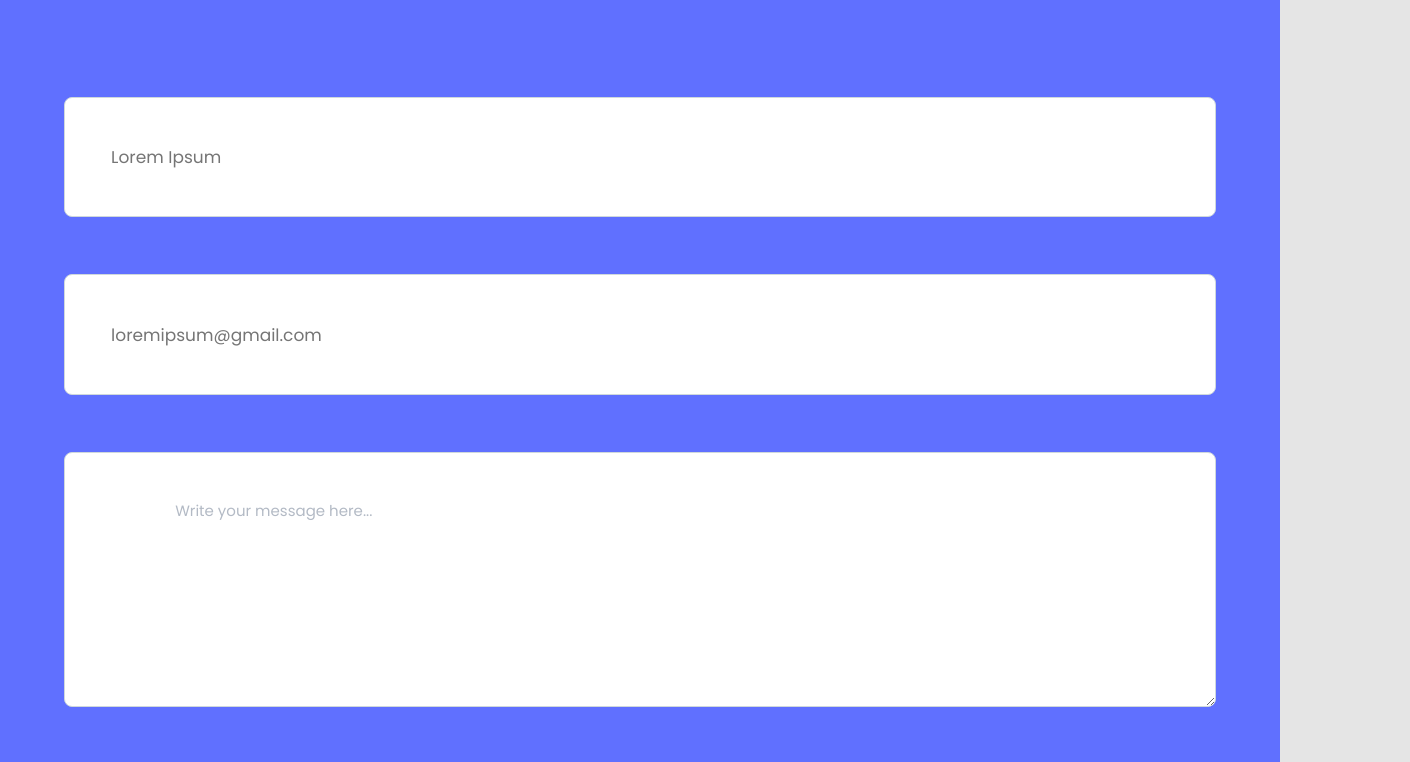
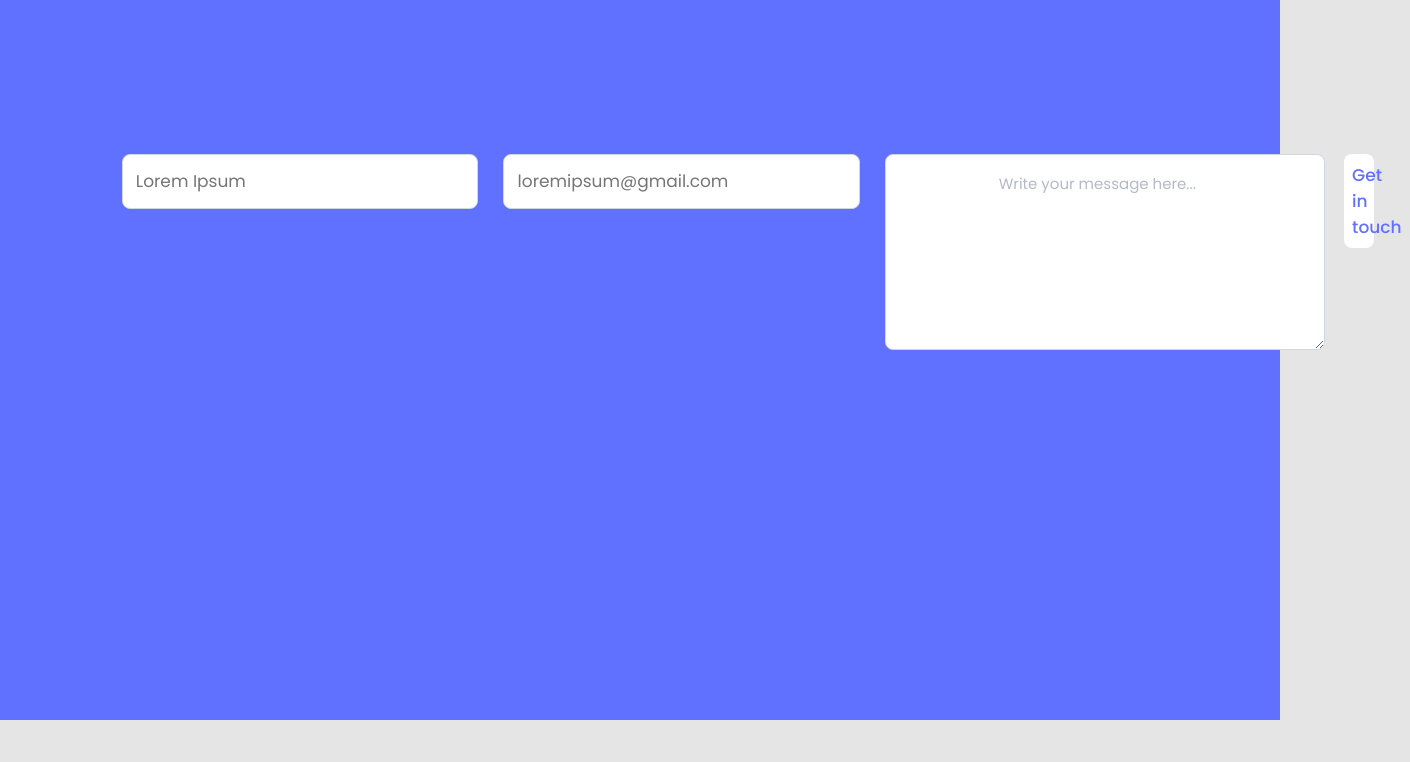
Before and after one commit to ClaudiaRojasSoto/portfolio_1, a plain HTML site: page index.html in a window 1280 px wide. Shown: the part 10814-11576 px from the top of the page, 1410 px wide, since content can reach past the window. After the commit the page ends 11534 px from the top, so only its background shows below. Drawn offline with Linux system fonts and the light colour scheme.

Commit message:
sorts the form elements with a ul and their respective li

```diff
--- a/index.html
+++ b/index.html
@@ -276,14 +276,24 @@
                 that you need built or a project that needs coding. I’d love to help
                 with it!
             </p>
-            <form class="form-contact-me" action="">
+            <form class="form-contact-me" action="https://formspree.io/f/mayzvngy">
+                <ul class="form-list">
+                    <li>
                         <input class="input-contact-me" type="text" placeholder="Lorem Ipsum" />
+                    </li>
+                    <li>
                         <input class="input-contact-me" type="email" placeholder="loremipsum@gmail.com" />
+                    </li>
+                    <li>
                         <textarea class="input-contact-me" name="" id="id-textarea" cols="30" rows="7">
                         Write your message here...</textarea>
-                <button class="button-form">
+                    </li>
+                    <li>
+                        <button class="button-form" type="submit">
                             Get in touch
                         </button>
+                    </li>
+                </ul>
             </form>
         </div>
     </section>
```
Lines whose indentation alone changed are shown as unchanged.
